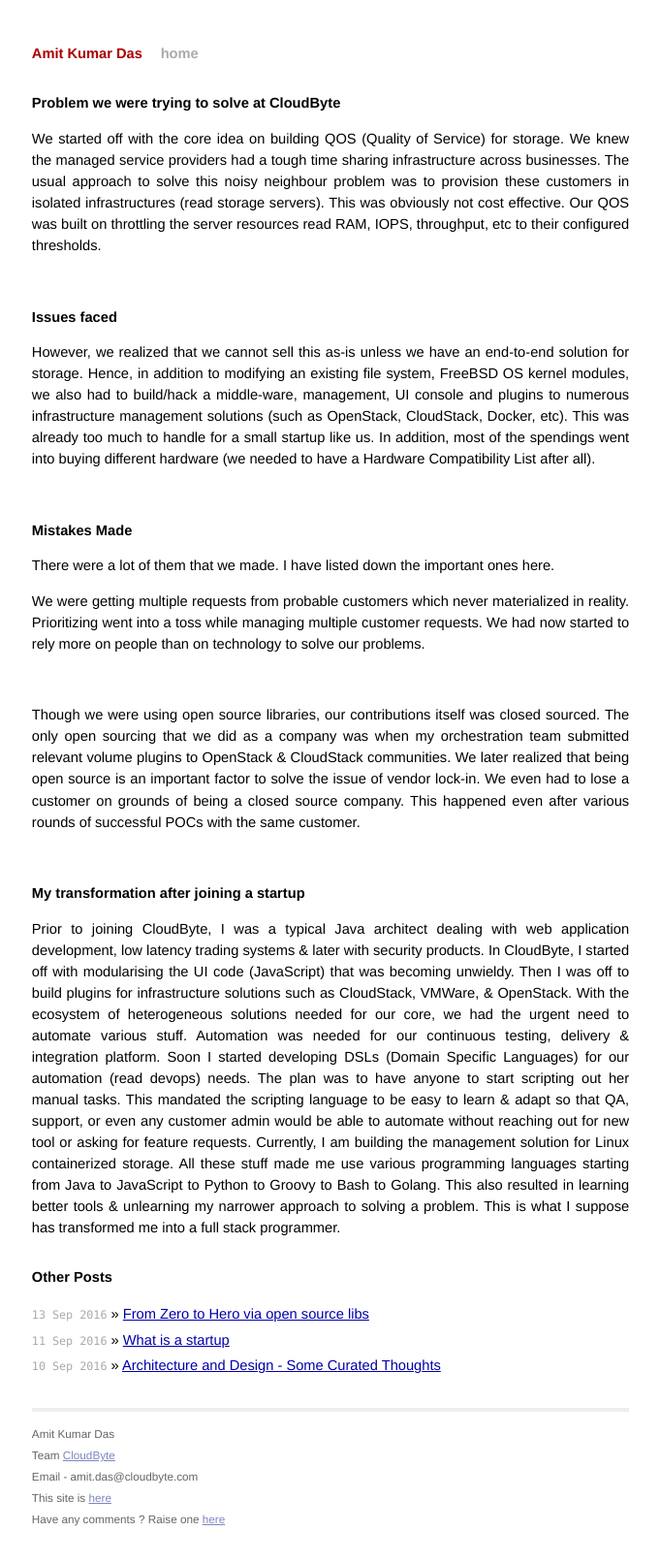
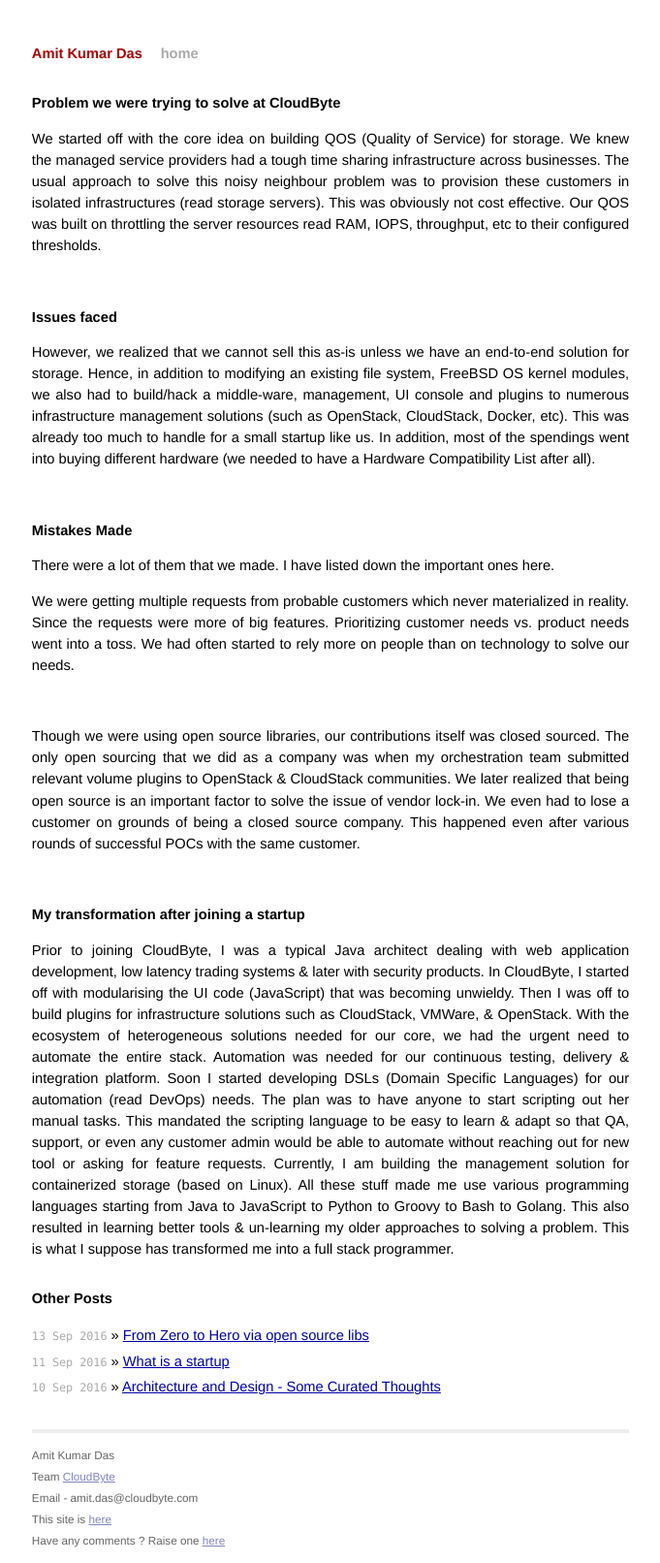
Before and after one commit to AmitKumarDas/amitkumardas.github.io, a Jekyll site: the page built from _posts/2016-08-20-lessons-learned-at-CloudByte.md, in a window 1280 px wide. Shown: the whole page at 97% size, without its empty margins (299-980 px from the left). Built offline with Jekyll 4.4.1, drawn with Linux system fonts in a browser that asks for light colours; before the commit the page ends 1590 px from its top, so only the background shows below that.

Commit message:
Update 2016-08-20-lessons-learned-at-CloudByte.md

```diff
--- a/_posts/2016-08-20-lessons-learned-at-CloudByte.md
+++ b/_posts/2016-08-20-lessons-learned-at-CloudByte.md
@@ -32,18 +32,19 @@
 There were a lot of them that we made. I have listed down the important ones here.
 
 > We were getting multiple requests from probable customers which never materialized
-> in reality. Prioritizing went into a toss while managing multiple customer requests.
-> We had now started to rely more on people than on technology to solve our problems.
+in reality. Since the requests were more of big features. Prioritizing customer needs
+vs. product needs went into a toss. We had often started to rely more on people than
+on technology to solve our needs.
 
 <br />
 
 > Though we were using open source libraries, our contributions itself was closed
-> sourced. The only open sourcing that we did as a company was when my orchestration
-> team submitted relevant volume plugins to OpenStack & CloudStack communities. We
-> later realized that being open source is an important factor to solve the issue
-> of vendor lock-in. We even had to lose a customer on grounds of being a closed
-> source company. This happened even after various rounds of successful POCs with
-> the same customer.
+sourced. The only open sourcing that we did as a company was when my orchestration
+team submitted relevant volume plugins to OpenStack & CloudStack communities. We
+later realized that being open source is an important factor to solve the issue
+of vendor lock-in. We even had to lose a customer on grounds of being a closed
+source company. This happened even after various rounds of successful POCs with
+the same customer.
 
 <br />
 
@@ -54,15 +55,15 @@
 In CloudByte, I started off with modularising the UI code (JavaScript) that was
 becoming unwieldy. Then I was off to build plugins for infrastructure solutions
 such as CloudStack, VMWare, & OpenStack. With the ecosystem of heterogeneous solutions
-needed for our core, we had the urgent need to automate various stuff. Automation
+needed for our core, we had the urgent need to automate the entire stack. Automation
 was needed for our continuous testing, delivery & integration platform. Soon I
-started developing DSLs (Domain Specific Languages) for our automation (read devops)
+started developing DSLs (Domain Specific Languages) for our automation (read DevOps)
 needs. The plan was to have anyone to start scripting out her manual tasks. This
 mandated the scripting language to be easy to learn & adapt so that QA, support,
 or even any customer admin would be able to automate without reaching out for new
 tool or asking for feature requests. Currently, I am building the management solution
-for Linux containerized storage. All these stuff made me use various programming
-languages starting from Java to JavaScript to Python to Groovy to Bash to Golang.
-This also resulted in learning better tools & unlearning my narrower approach to
+for containerized storage (based on Linux). All these stuff made me use various
+programming languages starting from Java to JavaScript to Python to Groovy to Bash to
+Golang. This also resulted in learning better tools & un-learning my older approaches to
 solving a problem. This is what I suppose has transformed me into a full stack
 programmer.
```
